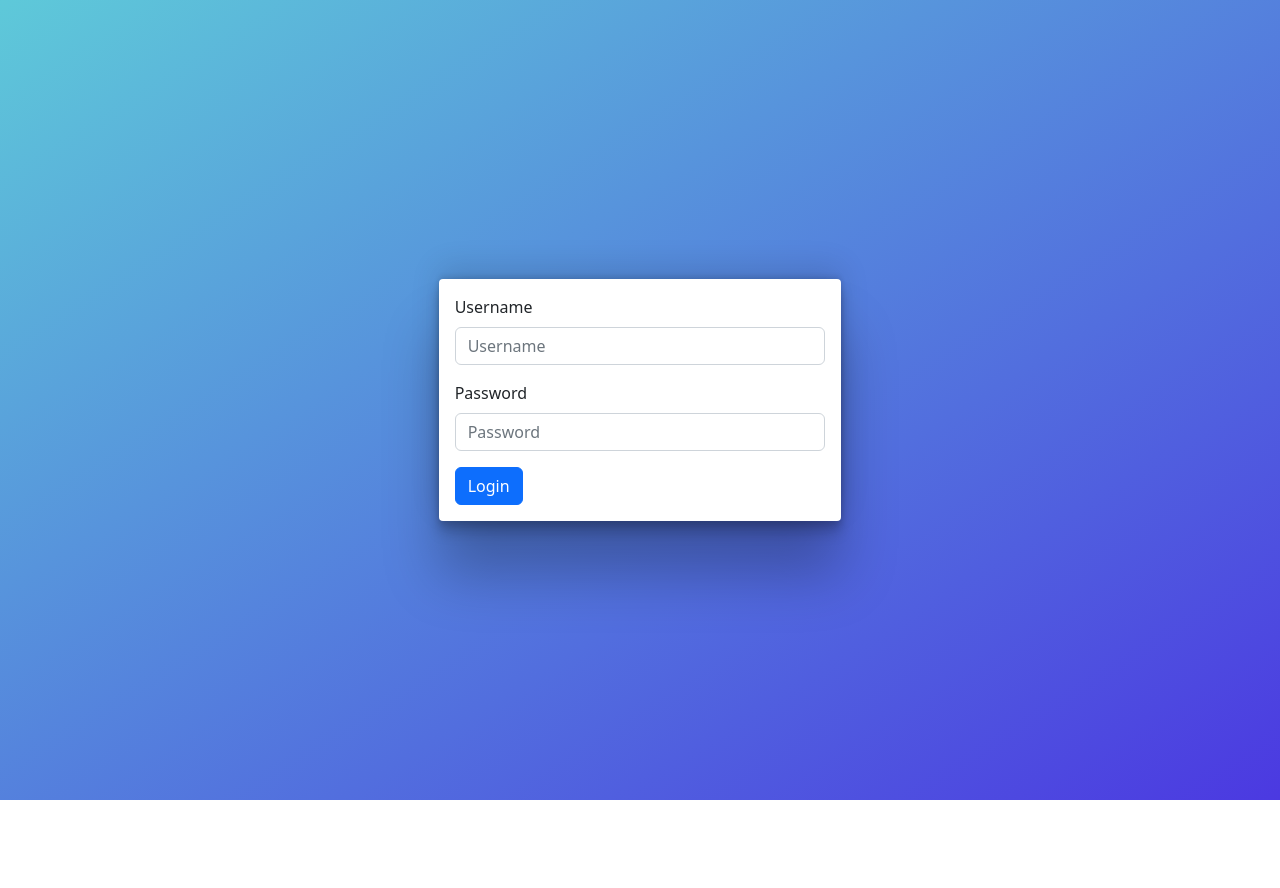
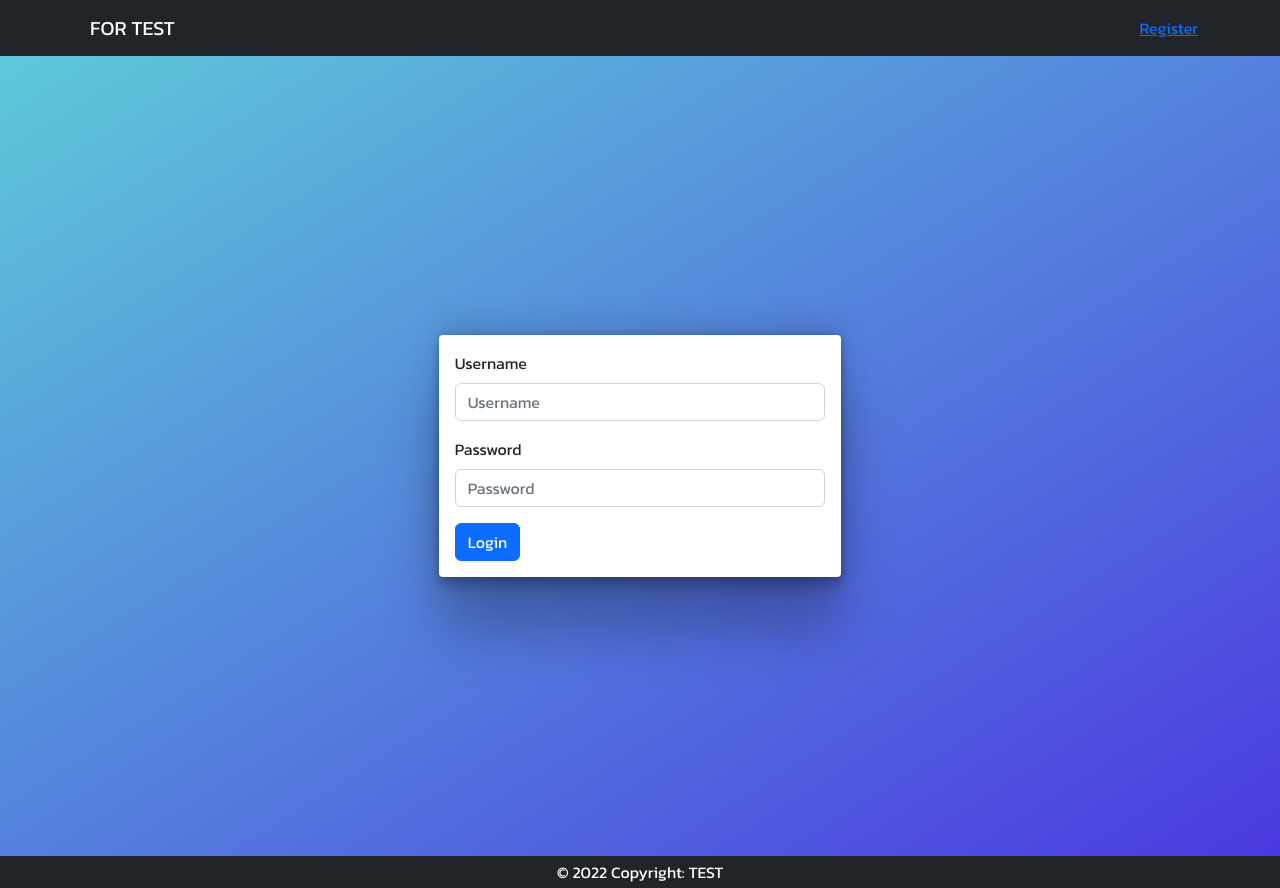
Before and after one commit to Commondev73/Next-for-test, a Next.js app: page / in a window 1280 px wide. Before the commit the page ends 800 px from the top, so only its background shows below. Built offline with nearby package versions, Linux system fonts and the light colour scheme.

Commit message:
feat:add layout

```diff
--- a/pages/index.js
+++ b/pages/index.js
@@ -1,8 +1,13 @@
 import React from 'react'
 import Login from '../src/modules/Login'
+import Layout from '../src/common/Layout'
 
 const Home = () => {
-  return <Login />
+  return (
+    <Layout>
+      <Login />
+    </Layout>
+  )
 }
 
 export default Home
--- /dev/null
+++ b/src/common/Footer/Footer.module.scss
@@ -0,0 +1,13 @@
+@import 'styles/variables.scss';
+
+.footer {
+  display: flex;
+  justify-content: center;
+  align-items: center;
+  background-color: $bg-master;
+
+  p {
+    color: $white;
+    margin: 0.25rem;
+  }
+}
--- /dev/null
+++ b/src/common/Footer/index.js
@@ -0,0 +1,12 @@
+import React from 'react'
+import styles from './Footer.module.scss'
+
+const Footer = () => {
+  return (
+    <div className={styles.footer}>
+      <p>© 2022 Copyright: TEST</p>
+    </div>
+  )
+}
+
+export default Footer
--- /dev/null
+++ b/src/common/Header/index.js
@@ -0,0 +1,23 @@
+import React from 'react'
+import Head from 'next/head'
+
+const Header = (props) => {
+  return (
+    <>
+      <Head>
+        <title>TEST</title>
+        <base href="/" />
+        <meta httpEquiv="content-type" content="text/html; charset=UTF-8" />
+        <meta httpEquiv="content-language" content="th, en" />
+        <meta httpEquiv="X-UA-Compatible" content="IE=Edge" />
+        <meta name="viewport" content="width=device-width, initial-scale=1.0" />
+        <meta name="robots" content="all" />
+        <meta name="description" content="" />
+        <meta name="keyword" content="" />
+        <link rel="icon" href="/favicon.ico" />
+      </Head>
+    </>
+  )
+}
+
+export default Header
--- /dev/null
+++ b/src/common/Layout/Layout.module.scss
@@ -0,0 +1 @@
+@import '../../../styles/variables.scss';
--- /dev/null
+++ b/src/common/Layout/index.js
@@ -0,0 +1,17 @@
+import React from 'react'
+import Header from '../Header'
+import Footer from '../Footer'
+import Navigation from '../Navigation'
+
+const Layout = ({ children }) => {
+  return (
+    <>
+      <Header />
+      <Navigation />
+      {children}
+      <Footer />
+    </>
+  )
+}
+
+export default Layout
--- /dev/null
+++ b/src/common/Navigation/Navigation.module.scss
@@ -0,0 +1,9 @@
+@import '../../../styles/variables.scss';
+
+.navigationBrand {
+  color: $white;
+}
+
+.navigationProfile {
+  color: $white;
+}
--- /dev/null
+++ b/src/common/Navigation/index.js
@@ -0,0 +1,46 @@
+import React from 'react'
+import Link from 'next/link'
+import WithUserLogin from '../../hoc/WithUserLogin'
+import Auth from '../../auth'
+import styles from './Navigation.module.scss'
+import { useRouter } from 'next/router'
+import { isEmpty } from 'lodash'
+import { Navbar, Container, Dropdown } from 'react-bootstrap'
+
+const Navigation = (props) => {
+  const router = useRouter()
+
+  const logout = () => {
+    Auth.removeToken()
+    router.push('/login')
+  }
+
+  return (
+    <Navbar bg="dark" expand="lg">
+      <Container>
+        <Link href="/" passHref>
+          <Navbar.Brand className={styles.navigationBrand}>
+            <span className="ms-2 tex">FOR TEST</span>
+          </Navbar.Brand>
+        </Link>
+        <div className="justify-content-end">
+          {!isEmpty(props.profile) ? (
+            <Dropdown>
+              <Dropdown.Toggle id="topbar-dropdown" as="div" className={styles.navigationProfile}>
+                {props.profile.firstName}
+              </Dropdown.Toggle>
+              <Dropdown.Menu>
+                <Dropdown.Item href="/profile">Profile</Dropdown.Item>
+                <Dropdown.Item onClick={logout}>Logout</Dropdown.Item>
+              </Dropdown.Menu>
+            </Dropdown>
+          ) : (
+            <Link href="/register">Register</Link>
+          )}
+        </div>
+      </Container>
+    </Navbar>
+  )
+}
+
+export default WithUserLogin(Navigation)
--- /dev/null
+++ b/src/hoc/WithUserLogin.js
@@ -0,0 +1,34 @@
+/* eslint-disable react-hooks/rules-of-hooks */
+import React, { useState, useEffect } from 'react'
+import { isEmpty } from 'lodash'
+import jwtDecode from 'jwt-decode'
+import Auth from '../auth'
+
+// eslint-disable-next-line react/display-name
+const WithUserLogin = (Component) => (props) => {
+  const token = Auth.getToken()
+  const [profile, setProfile] = useState({})
+
+  useEffect(() => {
+    if (token && isEmpty(profile)) {
+      getProfile()
+    }
+  })
+
+  const getProfile = () => {
+    const decoded = jwtDecode(token)
+    delete decoded.iat
+    delete decoded.exp
+    if (!isEmpty(decoded)) {
+      setProfile(decoded)
+    }
+  }
+
+  const resetProfile = () => {
+    setProfile({})
+  }
+
+  return <Component profile={profile} setProfile={setProfile} resetProfile={resetProfile} />
+}
+
+export default WithUserLogin
--- a/styles/globals.scss
+++ b/styles/globals.scss
@@ -1,2 +1,16 @@
 @import './variables.scss';
 @import '~bootstrap/scss/bootstrap.scss';
+@import url('https://fonts.googleapis.com/css2?family=Kanit:ital,wght@0,100;0,200;0,300;0,400;0,500;0,600;0,700;0,800;0,900;1,100;1,200;1,300;1,400;1,500;1,600;1,700;1,800;1,900&display=swap');
+
+* {
+  font-family: 'Kanit', sans-serif;
+}
+
+// ========== bootstrap ==========
+.dropdown-toggle {
+  &:after {
+    margin-left: 0.5rem !important;
+  }
+}
+
+// ========== bootstrap ==========
--- a/styles/variables.scss
+++ b/styles/variables.scss
@@ -3,3 +3,6 @@
 @import '~bootstrap/scss/mixins';
 @import "~bootstrap/scss/maps";
 @import '~bootstrap/scss/utilities';
+
+
+$bg-master: #212529
```
Also changed, not shown: src/hoc/WithAuth.js (added, +21 -0 lines).
